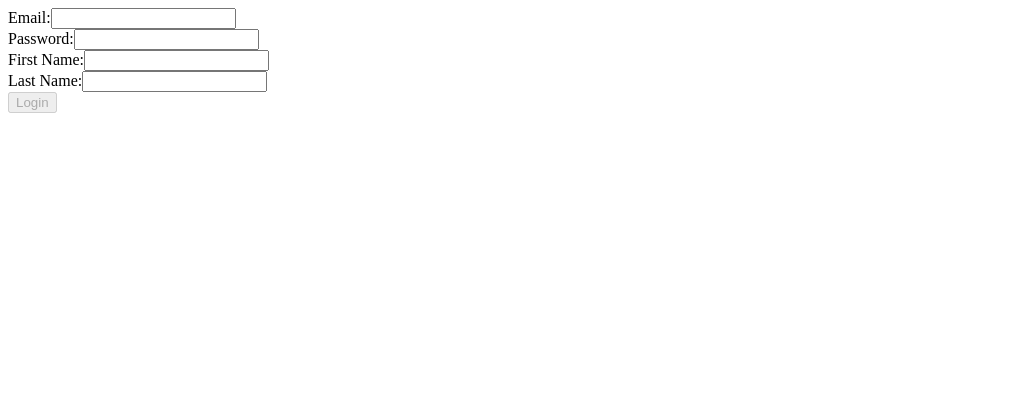
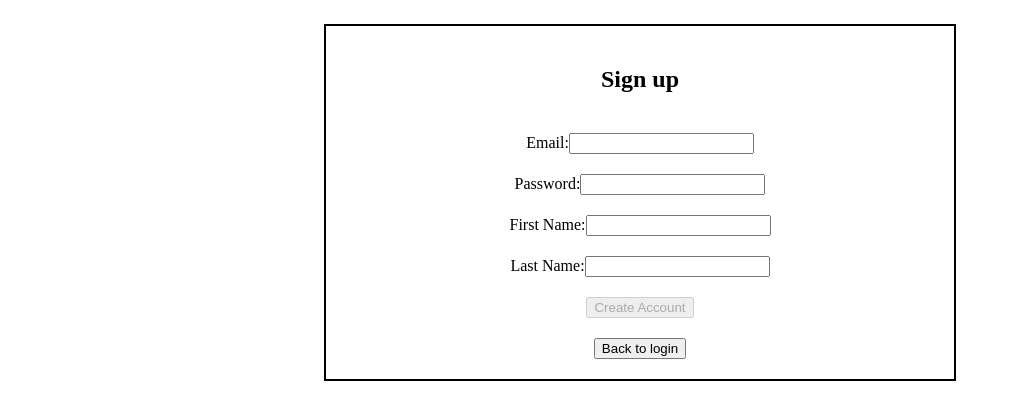
Before and after one commit to Michael-BentonSanchez/TripGenie, an Angular app: page /signup in a window 1280 px wide. Shown: the top 420 px of the page, without its empty margins (0-1011 px from the left). Built offline with nearby package versions, Linux system fonts and the light colour scheme.

Commit message:
small updates to login and signup UI and navigation

```diff
--- a/src/app/components/signup/signup.component.css
+++ b/src/app/components/signup/signup.component.css
@@ -0,0 +1,45 @@
+.container {
+  margin: 1.5rem;
+}
+
+.form-container {
+  width: 50%;
+  margin: 0 auto;
+  border: 2px solid black;
+  padding: 10px;
+}
+
+.title-container {
+  text-align: center;
+  padding: 10px;
+}
+
+.email-container {
+  text-align: center;
+  padding: 10px;
+}
+
+.password-container {
+  text-align: center;
+  padding: 10px;
+}
+
+.first-container {
+  text-align: center;
+  padding: 10px;
+}
+
+.last-container {
+  text-align: center;
+  padding: 10px;
+}
+
+.button-container {
+  text-align: center;
+  padding: 10px;
+}
+
+.options-container {
+  text-align: center;
+  padding: 10px;
+}
--- a/src/app/components/signup/signup.component.html
+++ b/src/app/components/signup/signup.component.html
@@ -1,5 +1,8 @@
 <div class="container">
   <div class="form-container">
+    <div class="title-container">
+      <h2>Sign up</h2>
+    </div>
     <form [formGroup]="signupForm" (ngSubmit)="onSubmit()">
       <div class="email-container">
         <label for="email">Email:</label>
@@ -37,8 +40,13 @@
       </div>
 
       <div class="button-container">
-        <button type="submit" [disabled]="signupForm.invalid">Login</button>
+        <button type="submit" [disabled]="signupForm.invalid">
+          Create Account
+        </button>
       </div>
     </form>
+    <div class="options-container">
+      <button (click)="login()">Back to login</button>
+    </div>
   </div>
 </div>
--- a/src/app/components/signup/signup.component.ts
+++ b/src/app/components/signup/signup.component.ts
@@ -2,6 +2,7 @@ import { Component } from '@angular/core';
 import { FormGroup, FormControl, Validators } from '@angular/forms';
 import { AuthService } from '../../services/auth.service';
 import { UserService } from '../../services/user.service';
+import { Router } from '@angular/router';
 
 @Component({
   selector: 'app-signup',
@@ -11,7 +12,8 @@ import { UserService } from '../../services/user.service';
 export class SignupComponent {
   constructor(
     private authService: AuthService,
-    private userService: UserService
+    private userService: UserService,
+    private router: Router
   ) {}
 
   signupForm = new FormGroup({
@@ -49,4 +51,8 @@ export class SignupComponent {
         }
       });
   }
+
+  login() {
+    this.router.navigate(['login']);
+  }
 }
```
Also changed, not shown: src/app/services/auth.service.ts (+4 -4 lines).
